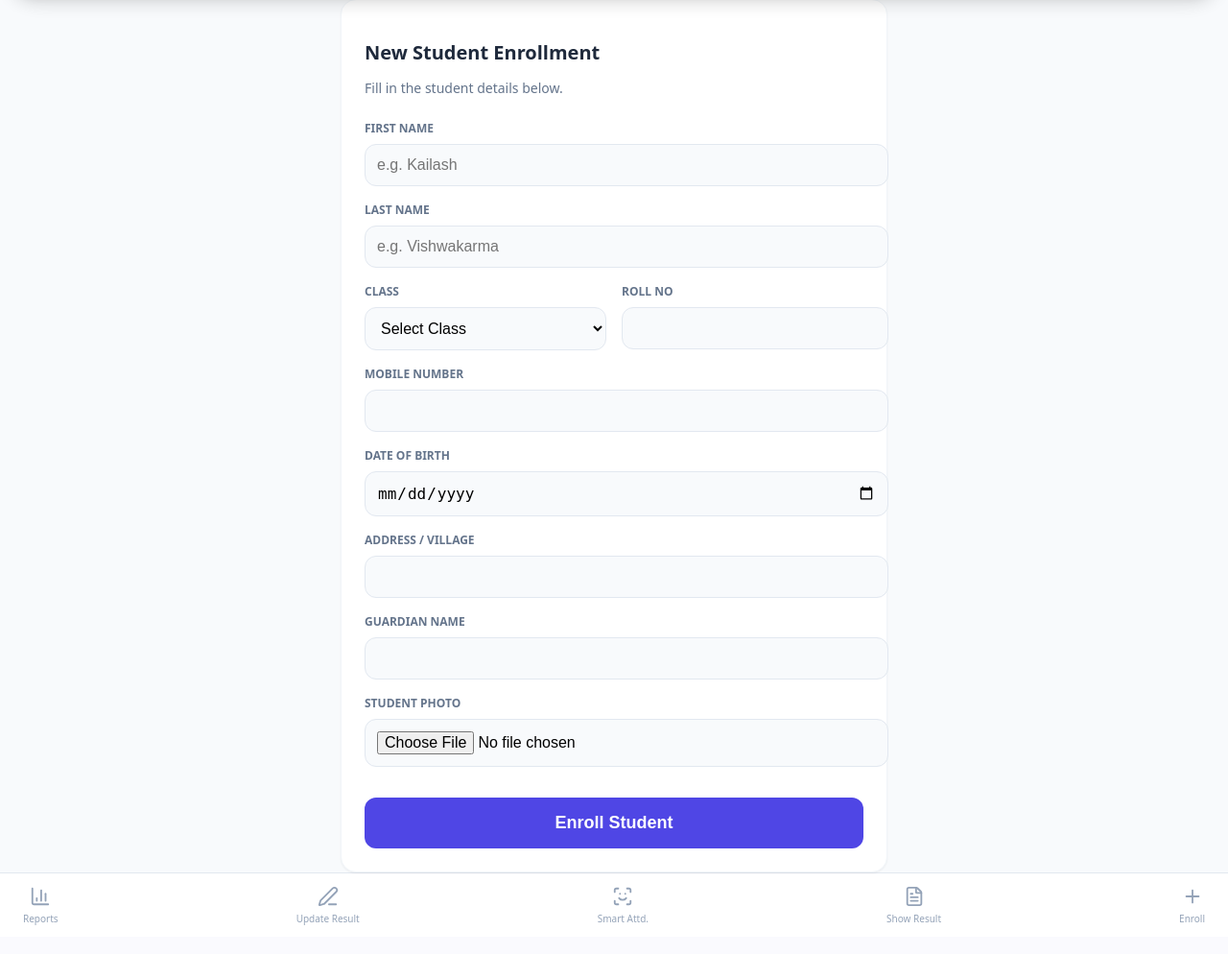
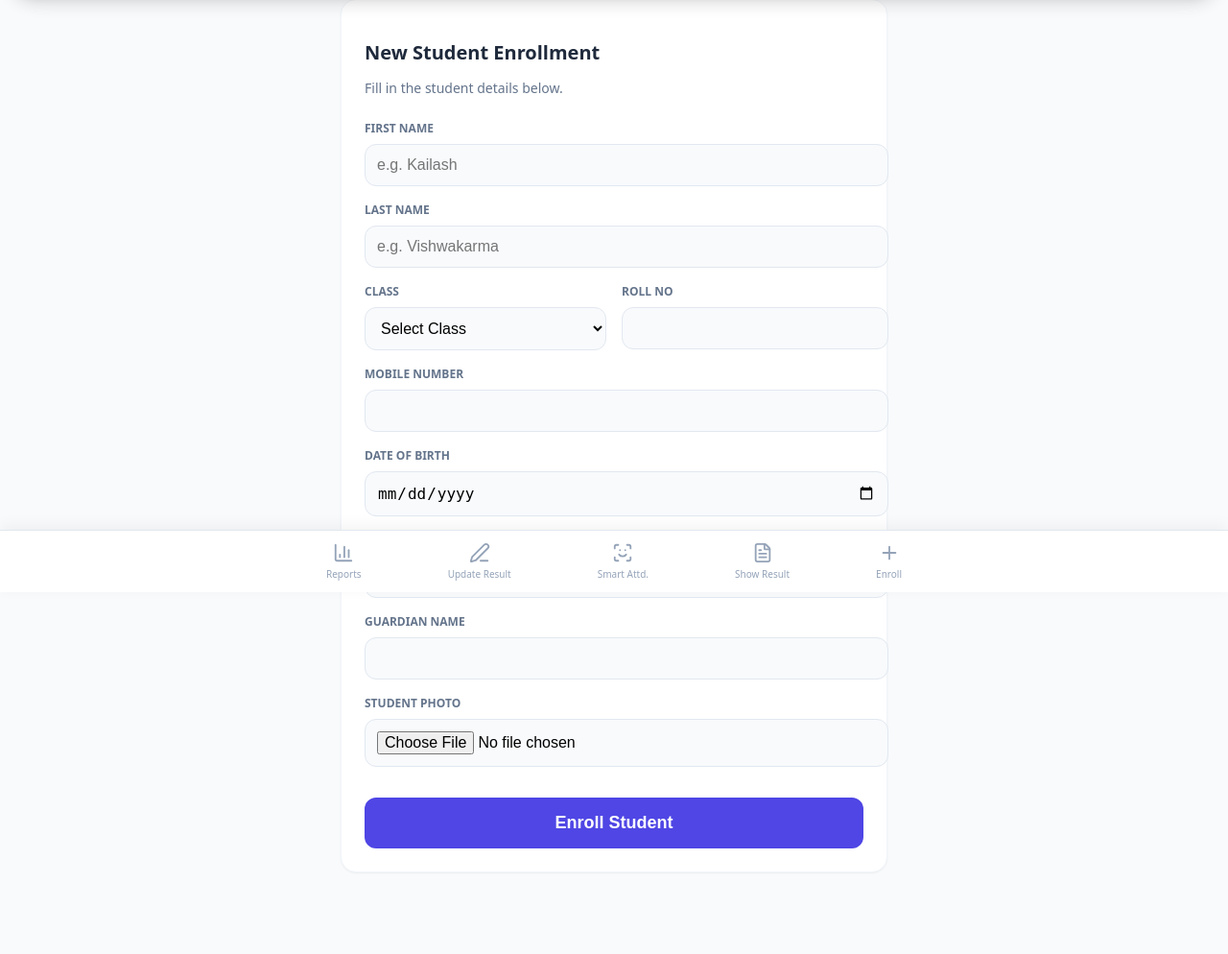
Before and after one commit to Mr-Magic1/Gramin-Vidya, a Django app: page /add_student in a window 1280 px wide. Shown: the part 183-1177 px from the top of the page at 96% size. Before the commit the page ends 1147 px from the top, so only its background shows below. Run offline with Django 5.2, Linux system fonts and the light colour scheme; a user stored in the database is signed in.

Commit message:
Update footer.html

```diff
--- a/project/templates/footer.html
+++ b/project/templates/footer.html
@@ -5,12 +5,30 @@
     background-color: #ffffff;
     border-top: 1px solid #e2e8f0;
     padding: 12px 24px;
+
+    /* Sticky Positioning Logic */
+    position: fixed;
+    bottom: 0;
+    left: 0;
+    right: 0;
+    z-index: 100; /* Ensure it floats above other content */
+    box-shadow: 0 -4px 15px rgba(0,0,0,0.05); /* Adds a nice depth shadow */
+}
+
+/* Add padding to the body so content isn't hidden behind the fixed footer */
+body {
+    padding-bottom: 85px !important;
 }
 
 .wolf-ftr-nav {
     display: flex;
     justify-content: space-between;
     align-items: center;
+
+    /* Keep nav items centered and not too spread out on large screens */
+    max-width: 600px;
+    margin: 0 auto;
+    width: 100%;
 }
 
 .wolf-ftr-link {
@@ -31,6 +49,7 @@
 
 .wolf-ftr-icon {
     width: 22px;
+    height: 22px;
 }
 </style>
 
```
